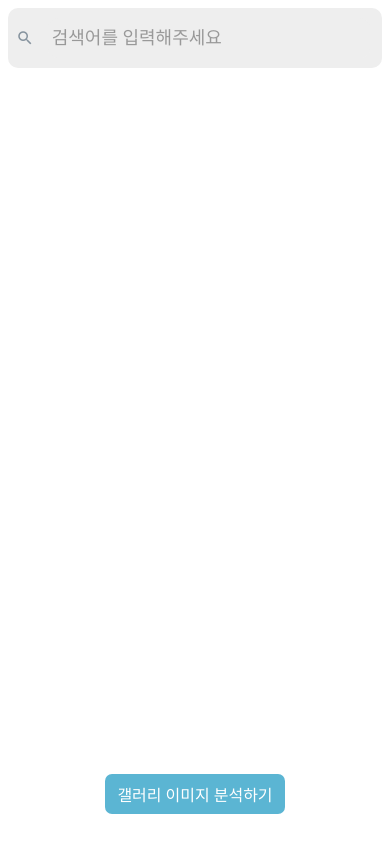
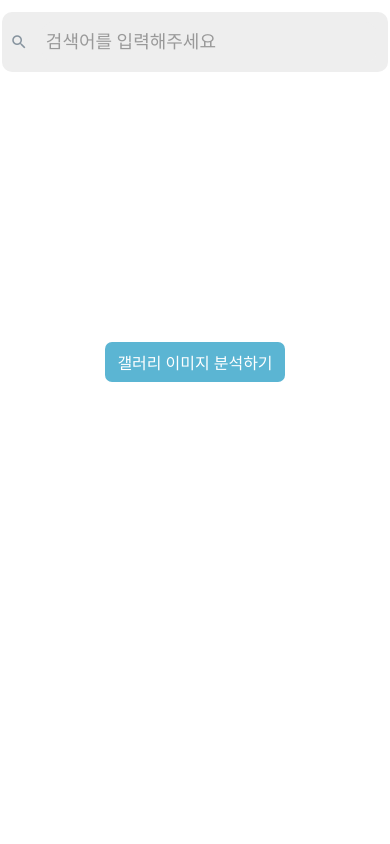
Before and after one commit to boostcampaitech5/level3_cv_productserving-cv-19, a React Native app: screen / in a window 390 px wide. Built offline with nearby package versions, Linux system fonts and the light colour scheme; what react-native-pytorch-core would draw is missing.

Commit message:
chore: searchbar margin change

```diff
--- a/App.js
+++ b/App.js
@@ -9,8 +9,7 @@ import {
   Platform,
   PermissionsAndroid,
   Dimensions,
-  TouchableOpacity,
-  KeyboardAvoidingView
+  TouchableOpacity
 } from "react-native";
 import React, { useState, useEffect, useRef } from "react";
 import { SearchBar } from "react-native-elements";
@@ -20,8 +19,9 @@ import ImgSearchBar from "./src/ImgSearchBar";
 import encodeImage from "./src/ImageEncoder";
 import { fetchTextTensor } from "./src/component/fetchTextTensor";
 import { computeSimilarity } from "./src/component/computeSimilarity";
-import * as Progress from "react-native-progress";
-import ProgressCircle from "react-native-progress/Circle";
+import * as Progress from 'react-native-progress';
+import ProgressCircle from 'react-native-progress/Circle';
+
 
 function uriWithoutSchema(uri) {
   return uri.substring("file://".length, uri.length);
@@ -36,11 +36,13 @@ export default function App() {
   const [existsearchbar, setexistsearchbar] = useState(1);
 
   const searchText = async (text) => {
+    setLoading(0.3);
     setSeartchResults([]);
     setLoading(0.5);
     const textresult = await fetchTextTensor(text);
+    setLoading(0.7);
+    const result = await computeSimilarity(imgresults, textresult.data(), imgUris);
     setLoading(0.8);
-    const result = await computeSimilarity(imgresults, textresult.data(), imgUris);
     setLoading(0);
     setSeartchResults(result);
     console.log(text);
@@ -95,21 +97,16 @@ export default function App() {
         setLoading(0.9);
         setimgresults(imageresult);
         setLoading(0);
+
       })
       .catch((err) => {});
   };
   return (
-    <KeyboardAvoidingView
-      style={styles.container}
-      behavior={Platform.OS === "ios" ? "padding" : null}
-    >
+    <View style={styles.container}>
       <View style={styles.search}>
         {existsearchbar == 1 && <ImgSearchBar searchText={searchText} />}
       </View>
-      <View style={styles.body}>
-        {imgresults.length != 0 && loading > 0 && (
-          <Progress.Bar progress={loading} width={200} height={10} style={{position: 'absolute', left: Dimensions.get("window").width/2, height: Dimensions.get("window").height/2,justifyContent:'center',alignItems:'center'}} />
-        )}
+      {imgresults.length != 0 && loading > 0 && <Progress.Bar progress={loading} width={200} height={10} top="250%" />}
       {imgresults && (
         <FlatList
           data={searchResults}
@@ -118,22 +115,25 @@ export default function App() {
             return (
               <View
                 style={{
-                    width: Dimensions.get("window").width / 3 - 6,
-                    height: Dimensions.get("window").width / 3 - 6,
-                    margin: 2,
-                    backgroundColor: "black",
+                  width: "33.333%",
+                  height: Dimensions.get("window").width / 3 ,
+                  // margin: 1,
+                  // backgroundColor: "black",
                   justifyContent: "center",
                   alignItems: "center",
                 }}
               >
-                  <Image source={{ uri: item }} style={{ width: "97%", height: "97%" }} />
+                <Image
+                  source={{ uri: item }}
+                  style={{ width: "99%", height: "99%" }}
+                />
               </View>
             );
           }}
           keyExtractor={(item) => item}
         />
       )}
-        {imgresults.length == 0 && (
+      {imgresults.length == 0 &&
       <TouchableOpacity
         onPress={() => getAllPhotos()}
         style={{
@@ -141,42 +141,33 @@ export default function App() {
           bottom: 30,
           height: 40,
           borderRadius: 7,
-              padding: 12,
+          padding:12,
           alignItems: "center",
           justifyContent: "center",
+          // position: 'absolute',
+          // left: Dimensions.get("window").width/2,
+          top: "200%",
+          // height: Dimensions.get("window").height/2,
         }}
       >
-            <Text
-              style={{
-                color: "white",
-                fontFamily: "SUITE-Regular",
-                backgroundColor: "#5bb5d3",
-                fontSize: 16,
-              }}
-            >
-              갤러리 이미지 분석하기
-            </Text>
-          </TouchableOpacity>
-        )}
+        <Text style={{ color: "white", fontFamily:"SUITE-Regular" ,backgroundColor:"#5bb5d3", fontSize:16}}>갤러리 이미지 분석하기</Text>
+      </TouchableOpacity>}
     </View>
-    {/* </View> */}
-    </KeyboardAvoidingView>
   );
 }
 
 const styles = StyleSheet.create({
   container: {
-    flex: 1,
+    // flex: 2,
+    // margin:"10",
+    marginVertical:10,
     backgroundColor: "#fff",
     alignItems: "center",
     justifyContent: "center",
   },
   search: {
-    flex: 1,
+    // flex: 1,
     width: "100%",
-    backgroundColor: "#fff",
+    backgroundColor: "pink",
   },
-  body: {
-    flex: 9,
-  },
-});
+})
--- a/src/ImgSearchBar.js
+++ b/src/ImgSearchBar.js
@@ -1,5 +1,5 @@
 import React from "react";
-import { StyleSheet } from "react-native";
+import { StyleSheet,Dimensions, } from "react-native";
 import { SearchBar } from "react-native-elements";
 
 const ImgSearchBar = (props) => {
@@ -28,26 +28,28 @@ const ImgSearchBar = (props) => {
 
 const styles = StyleSheet.create({
   searchBar: {
-    // flex:2,
     backgroundColor: "#eee",
-    width: "100%",
+    width:Dimensions.get("window").width ,
     paddingHorizontal: "1%",
+    // paddingHorizontal: "1%",
     fontFamily: "SUITE-Regular",
     borderRadius: 10, // Add border radius for rounded corners
   },
   searchcontainer: {
-    // flex:2,
     backgroundColor: "#fff",
-    width: "100%",
+    // width: "100%",
+    padding:2,
+    // margin:2,
     alignItems: "center",
     justifyContent: "center",
     borderTopWidth: 0,
     borderBottomWidth: 0,
   },
   searchInputContainer: {
-    // flex:2,
     height: 60,
+    width:Dimensions.get("window").width - 4,
     backgroundColor: "#eee",
+    marginBottom:20,
     // borderWidth: 0.5, // Add border width
     borderColor: "#000", // Set border color to desired color
     borderRadius: 10, // Add border radius for rounded corners
```
Lines whose indentation alone changed are shown as unchanged.
